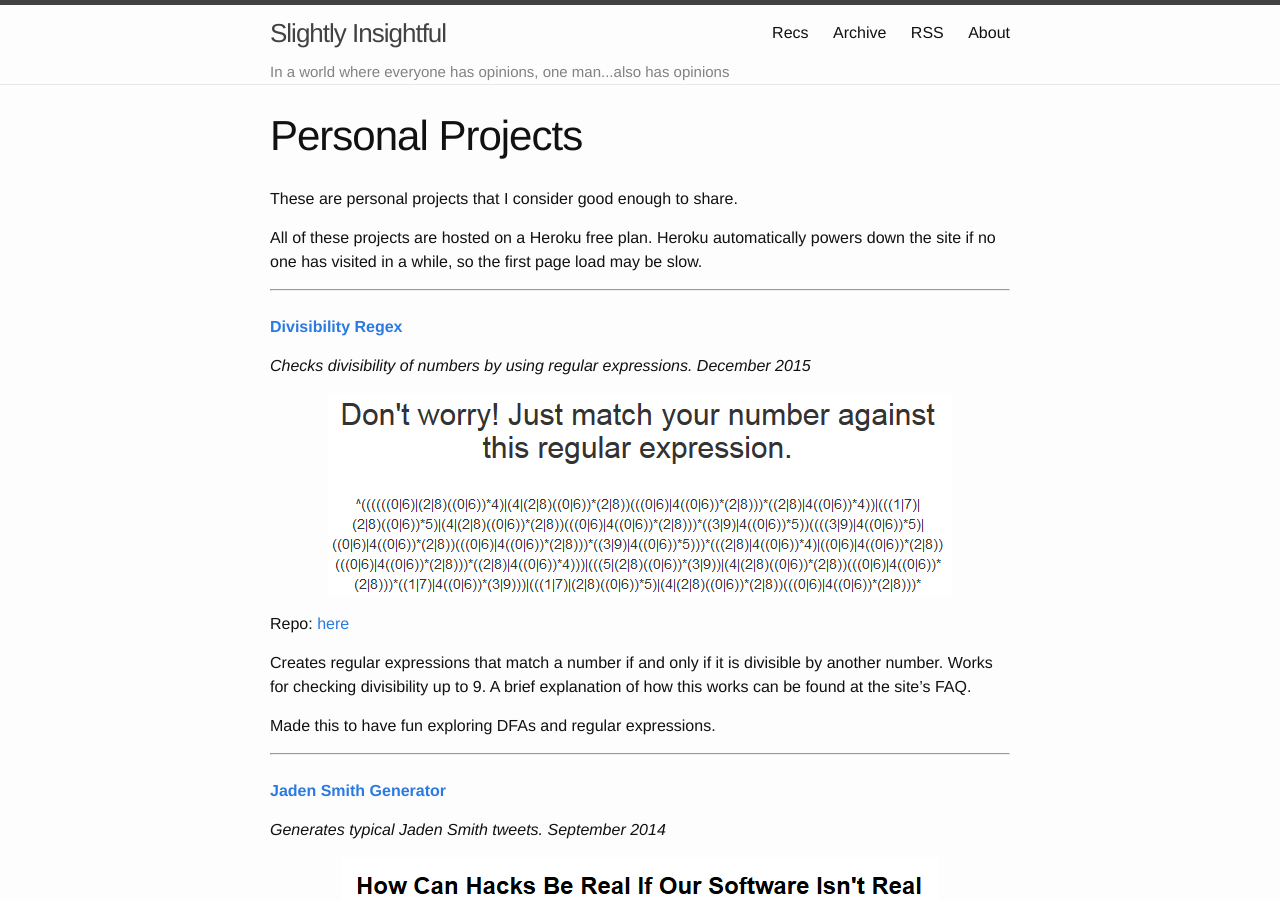
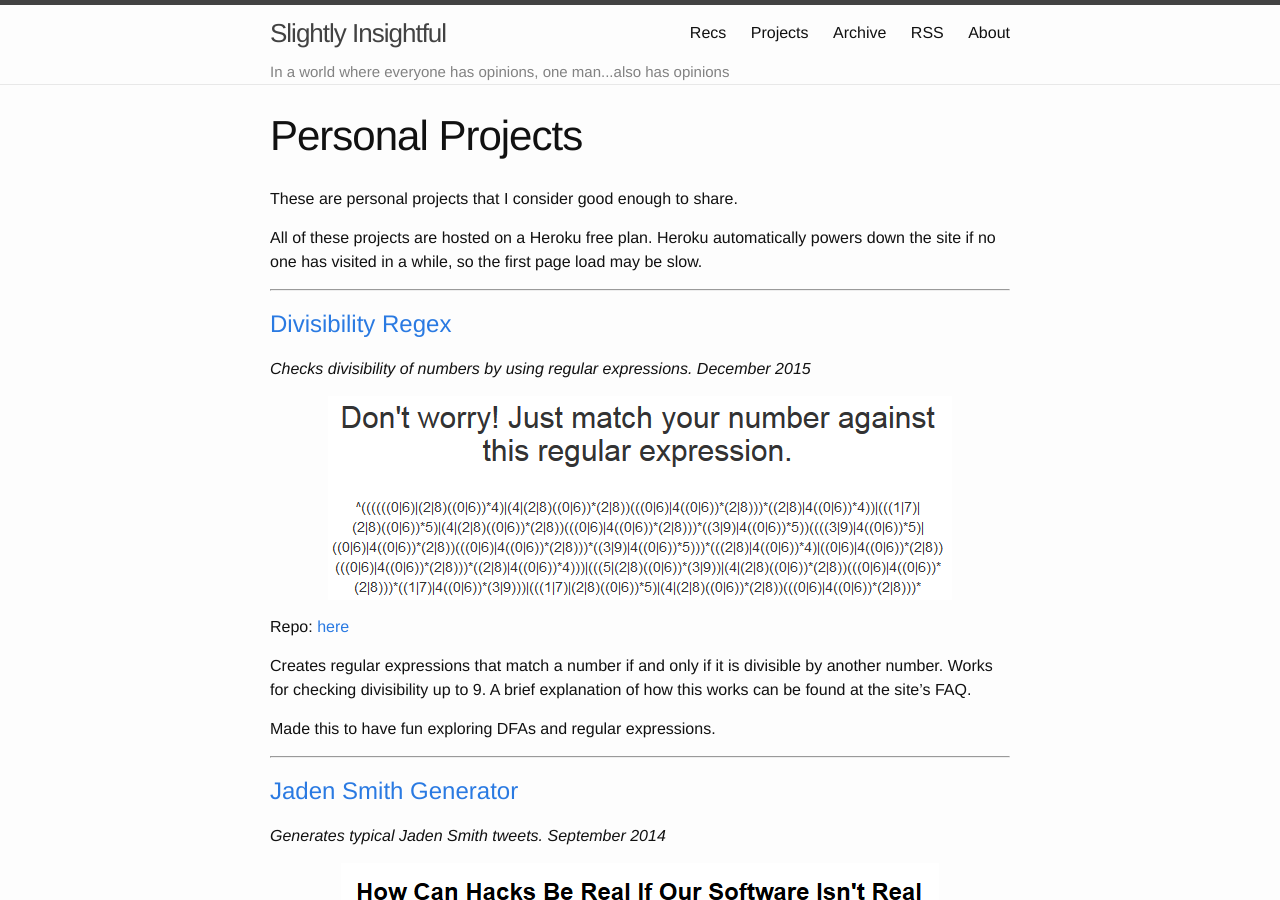
Before and after one commit to alexirpan/alexirpan.github.io, a Jekyll site: the page built from projects.markdown, in a window 1280 px wide and 900 px high. Built offline with Jekyll 4.4.1, drawn with Linux system fonts in a browser that asks for light colours.

Commit message:
Adding projects to top navbar. Changing project title to be bigger.

```diff
--- a/_config.yml
+++ b/_config.yml
@@ -15,6 +15,8 @@ paginate: 3
 header_links:
     - url: "/recs/"
       title: "Recs"
+    - url: "/projects/"
+      title: "Projects"
     - url: "/archive/"
       title: "Archive"
     - url: "/feed.xml"
--- a/projects.markdown
+++ b/projects.markdown
@@ -12,8 +12,9 @@ so the first page load may be slow.
 
 -----------------------
 
+<p></p>
 
-<br>[**Divisibility Regex**](http://divisibilityregex.herokuapp.com/)
+# [Divisibility Regex](http://divisibilityregex.herokuapp.com/)
 
 *Checks divisibility of numbers by using regular expressions. December 2015*
 
@@ -31,8 +32,9 @@ Made this to have fun exploring DFAs and regular expressions.
 
 -----------------------
 
+<p></p>
 
-<br>[**Jaden Smith Generator**](http://jaden-generator.herokuapp.com/)
+# [Jaden Smith Generator](http://jaden-generator.herokuapp.com/)
 
 *Generates typical Jaden Smith tweets. September 2014*
 
@@ -53,8 +55,9 @@ so far I've convinced myself that would be really, really dumb.
 
 -----------------------
 
+<p></p>
 
-<br>[**Python Flow Visualizer**](http://python-flow-visualizer.herokuapp.com/)
+# [Python Flow Visualizer](http://python-flow-visualizer.herokuapp.com/)
 
 *Visualize the control flow of a Python program. October 2013*
 
```
